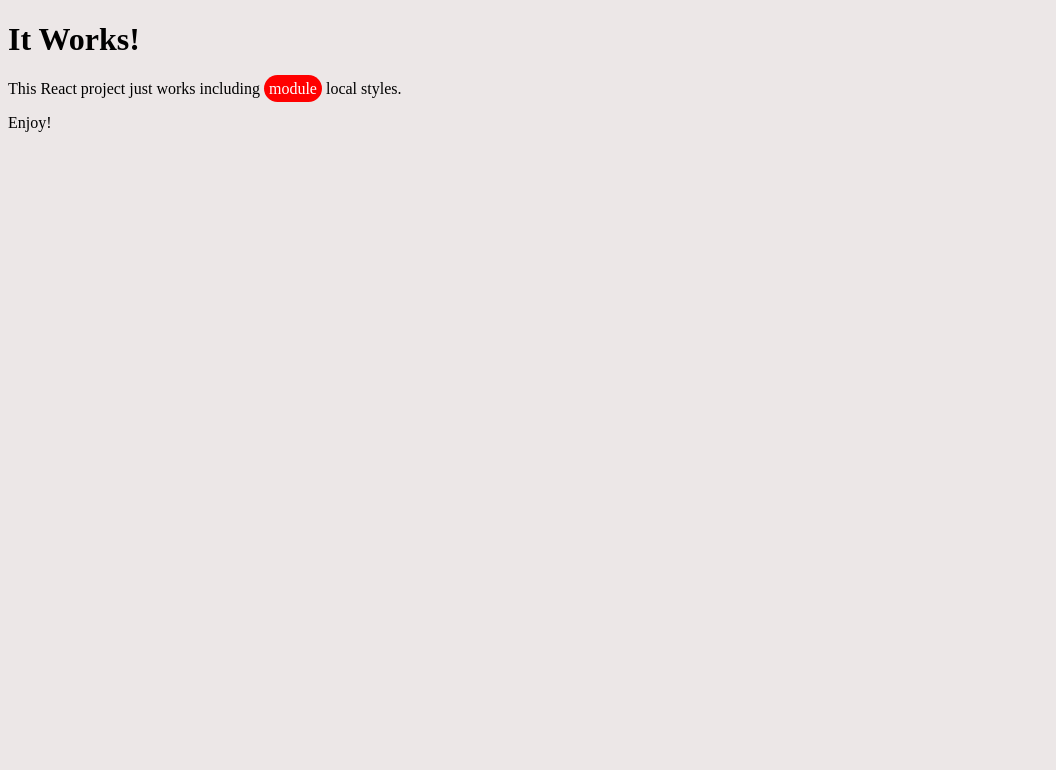
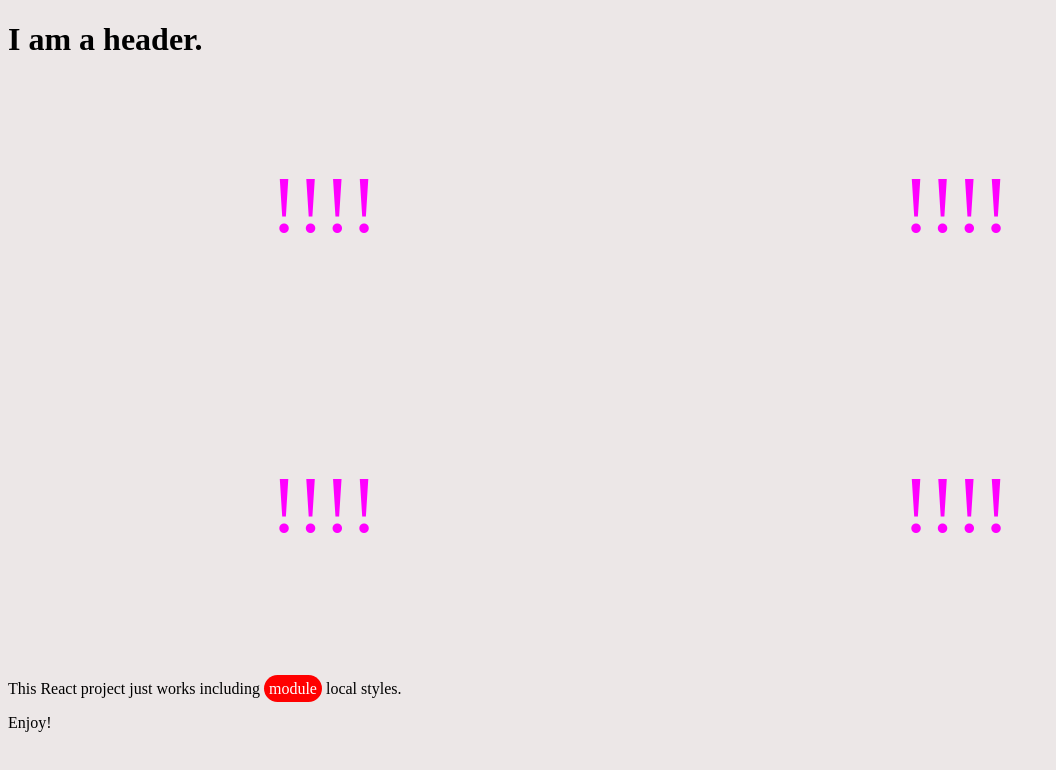
Before and after one commit to ReactJSResources/react-webpack-babel, a React app: page / in a window 1280 px wide. Shown: the top 770 px of the page, without its empty margins (0-1056 px from the left). Built offline with nearby package versions, Linux system fonts and the light colour scheme.

Commit message:
started to create some component structure

```diff
--- a/src/app.jsx
+++ b/src/app.jsx
@@ -1,11 +1,19 @@
 import React from 'react';
 import '../styles/index.scss';
+import Header from './components/header';
+import ContactGrid from './components/contact-grid';
+
+//Load fileMock data into contact-grid
 
 export default class App extends React.Component {
   render() {
     return (
       <div>
-        <h1>It Works!</h1>
+        <Header />
+        <ContactGrid />
+        <ContactGrid />
+        <ContactGrid />
+        <ContactGrid />
         <p>This React project just works including <span className="redBg">module</span> local styles.</p>
         <p>Enjoy!</p>
       </div>
--- /dev/null
+++ b/src/components/contact-grid.jsx
@@ -0,0 +1,9 @@
+import React from 'react';
+
+export default class ContactGrid extends React.Component{
+  render(){
+    return (
+      <div className='grid'><p>!!!!</p></div>
+    )
+  }
+}
--- /dev/null
+++ b/src/components/header.jsx
@@ -0,0 +1,11 @@
+import React from 'react';
+
+export default class Header extends React.Component{
+  render () {
+    return (
+      <div className="wrapper">
+        <h1>I am a header.</h1>
+      </div>
+    );
+  }
+}
--- a/styles/index.scss
+++ b/styles/index.scss
@@ -1,2 +1,11 @@
 @import 'main';
 @import 'common/button';
+
+.grid {
+  float:left;
+  width:50%;
+  height: 300px;
+  font-size:5em;
+  text-align: center;
+  color: magenta;
+}
```
Also changed, not shown: src/components/contact.jsx (added, +14 -0 lines), src/components/contact-details.jsx (added), 1 other file (tests, documents, lock files or other folders).
